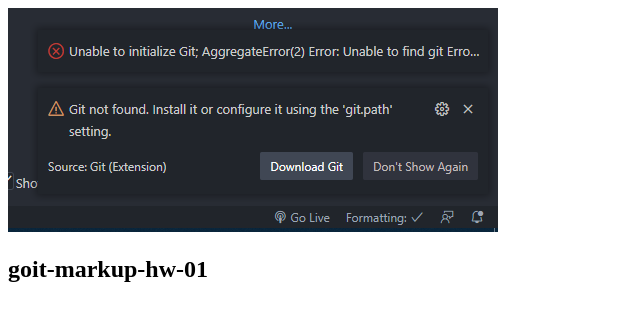
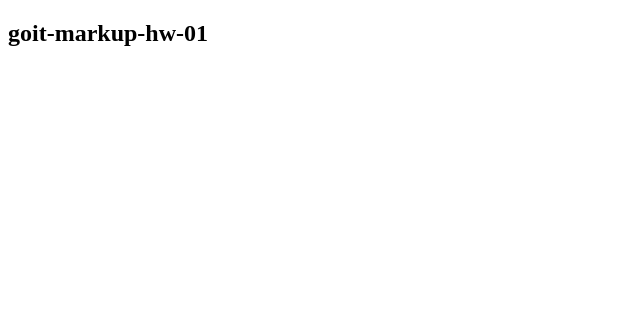
Before and after one commit to OleksandrCOI/goit-markup-hw-01, a plain HTML site: page index.html in a window 1280 px wide. Shown: the whole page, without its empty margins (0-640 px from the left). Drawn offline with Linux system fonts and the light colour scheme.

Commit message:
Вийшло. Але все вернув до "шаблону"

```diff
--- a/index.html
+++ b/index.html
@@ -4,10 +4,9 @@
     <meta charset="UTF-8">
     <meta http-equiv="X-UA-Compatible" content="IE=edge">
     <meta name="viewport" content="width=device-width, initial-scale=1.0">
-    <title>HW-Savytskyi</title>
+    <title>HW01-Savytskyi</title>
 </head>
 <body>
-    <img src="images/Screenshot_3.png" alt="user foto" class="photo">
     <section>
         <h1>
             goit-markup-hw-01
```
Also changed, not shown: images/Screenshot_3.png (deleted).
